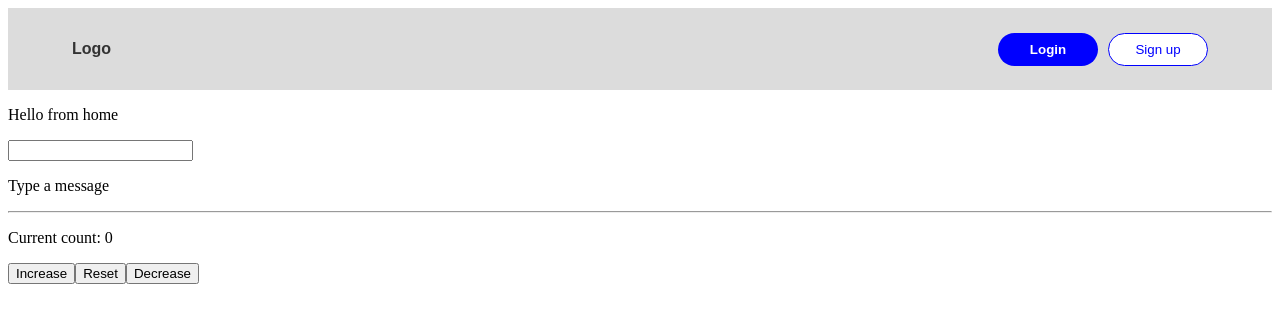
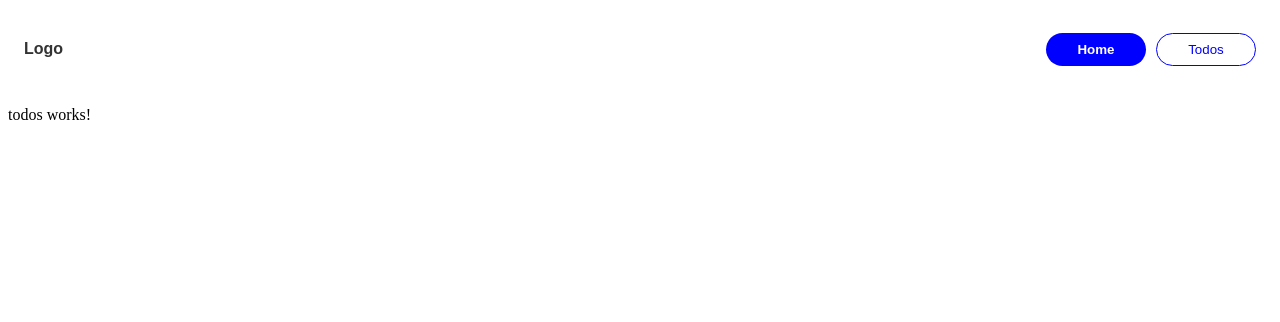
Before and after one commit to sameenmajid12/angular-practice, an Angular app: page /todos in a window 1280 px wide. Before the commit this address led to /. Shown: the top 322 px of the page. Built offline with nearby package versions, Linux system fonts and the light colour scheme.

Commit message:
Create a todos section and implemented routing from home to todos and back using Router and RouterLink

```diff
--- a/src/app/app.routes.ts
+++ b/src/app/app.routes.ts
@@ -1,3 +1,17 @@
 import { Routes } from '@angular/router';
 
-export const routes: Routes = [];
+export const routes: Routes = [
+  {
+    path: '',
+    pathMatch: 'full',
+    loadComponent: () => {
+      return import('./home/home').then((m) => m.Home);
+    },
+  },
+  {
+    path:"todos",
+    loadComponent: ()=>{
+      return import("./todos/todos").then((m)=>m.Todos)
+    }
+  }
+];
--- a/src/app/app.ts
+++ b/src/app/app.ts
@@ -1,14 +1,14 @@
 import { Component, signal } from '@angular/core';
 import { RouterOutlet } from '@angular/router';
-import { Home } from './home/home';
 import { Header } from './components/header/header';
 
 @Component({
   selector: 'app-root',
-  imports: [RouterOutlet, Home, Header],
+  imports: [RouterOutlet, Header],
   template: `
     <app-header></app-header>
-    <app-home></app-home> `,
+    <router-outlet></router-outlet>
+    `,
   styles: [
     `
       h1 {
--- a/src/app/components/header/header.css
+++ b/src/app/components/header/header.css
@@ -1,9 +1,8 @@
 .main-wrapper{
   display: flex;
   align-items: center;
-  padding: 1rem 4rem;
+  padding: 1rem 1rem;
   justify-content: space-between;
-  background-color:gainsboro;
 }
 .logo{
   color: #333;
--- a/src/app/components/header/header.html
+++ b/src/app/components/header/header.html
@@ -1,7 +1,7 @@
 <div class="main-wrapper">
   <p class="logo">{{title()}}</p>
   <div class="right">
-    <button class="login">Login</button>
-    <button class="signup">Sign up</button>
+    <button routerLink="/" class="login">Home</button>
+    <button routerLink="/todos" class="signup">Todos</button>
   </div>
 </div>
--- a/src/app/components/header/header.ts
+++ b/src/app/components/header/header.ts
@@ -1,8 +1,9 @@
 import { Component, signal } from '@angular/core';
+import { RouterLink } from '@angular/router';
 
 @Component({
   selector: 'app-header',
-  imports: [],
+  imports: [RouterLink],
   templateUrl: './header.html',
   styleUrl: './header.css',
 })
--- /dev/null
+++ b/src/app/todos/todos.html
@@ -0,0 +1 @@
+<p>todos works!</p>
--- /dev/null
+++ b/src/app/todos/todos.ts
@@ -0,0 +1,11 @@
+import { Component } from '@angular/core';
+
+@Component({
+  selector: 'app-todos',
+  imports: [],
+  templateUrl: './todos.html',
+  styleUrl: './todos.css',
+})
+export class Todos {
+
+}
```
Also changed, not shown: src/app/todos/todos.css (added), 1 other file (tests, documents, lock files or other folders).
